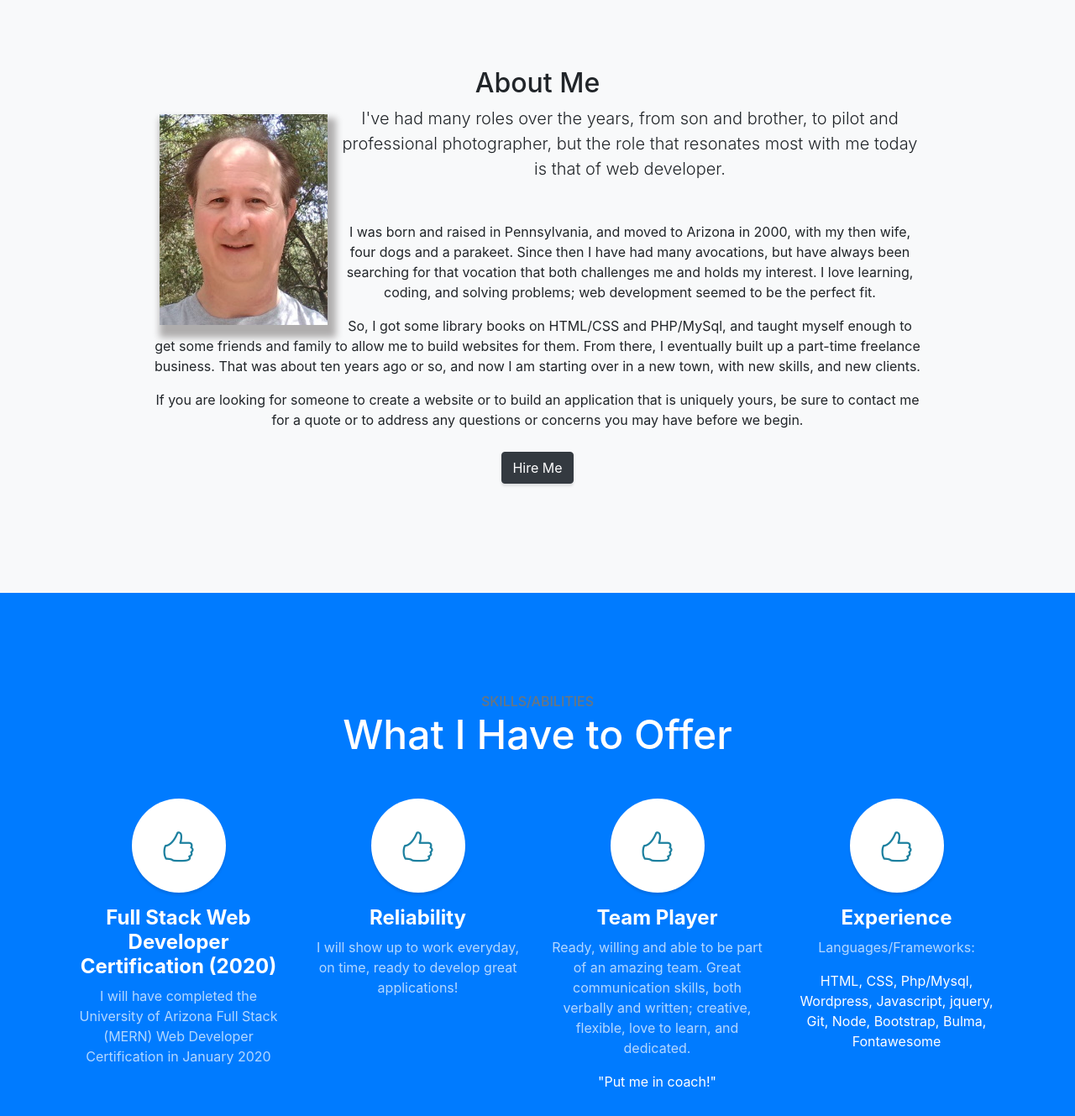
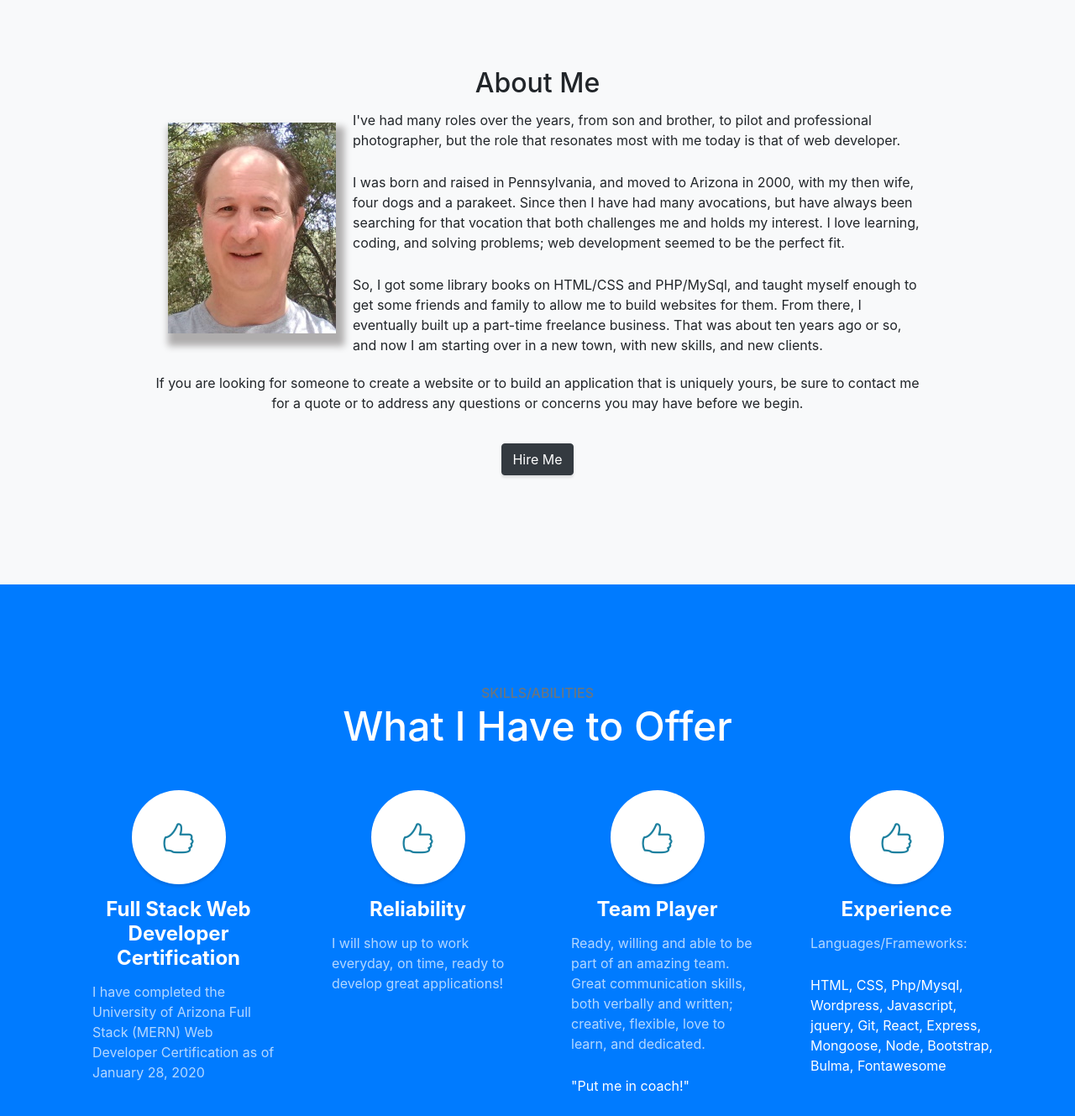
Before and after one commit to flyboy85749/Responsive-Portfolio, a website with bundled scripts: page index.html in a window 1280 px wide. Shown: the part 840-2169 px from the top of the page at 84% size. Built offline with nearby package versions, Linux system fonts and the light colour scheme.

Commit message:
updated some info regarding certification and copyright date

```diff
--- a/css/styles.css
+++ b/css/styles.css
@@ -1,11 +1,21 @@
 .me {
     float: left;
-    margin: 10px;
+    margin: 20px;
     box-shadow: 5px 10px 8px 5px #afadad;
 }
 
 .btn-primary {
     margin: 10px;
+}
+
+p {
+    text-align: left;
+    padding: 5px;
+    margin-left: 20px;
+}
+
+p.lead mb-5 {
+    margin-bottom: 0px;
 }
 
 .btn-xl {
--- a/index.html
+++ b/index.html
@@ -84,7 +84,7 @@
 
           <img src="img/me.jpg" class="me">
 
-          <p class="lead mb-5">I've had many roles over the years, from son and brother, to pilot and professional
+          <p>I've had many roles over the years, from son and brother, to pilot and professional
             photographer, but the role that resonates most with me today is that of web developer.</p>
 
           <p>I was born and raised in Pennsylvania, and moved to Arizona in 2000, with my then wife, four dogs and a
@@ -118,10 +118,10 @@
             <i class="icon-like"></i>
           </span>
           <h4>
-            <strong>Full Stack Web Developer Certification (2020)</strong>
+            <strong>Full Stack Web Developer Certification</strong>
           </h4>
-          <p class="text-faded">I will have completed the University of Arizona Full Stack (MERN) Web Developer
-            Certification in January 2020</p>
+          <p class="text-faded">I have completed the University of Arizona Full Stack (MERN) Web Developer
+            Certification as of January 28, 2020</p>
         </div>
         <div class="col-lg-3 col-md-6 mb-5 mb-lg-0">
           <span class="service-icon rounded-circle mx-auto mb-3">
@@ -152,7 +152,7 @@
             <strong>Experience</strong>
           </h4>
           <p class="text-faded">Languages/Frameworks:</p>
-          <p>HTML, CSS, Php/Mysql, Wordpress, Javascript, jquery, Git, Node, Bootstrap, Bulma, Fontawesome</p>
+          <p>HTML, CSS, Php/Mysql, Wordpress, Javascript, jquery, Git, React, Express, Mongoose, Node, Bootstrap, Bulma, Fontawesome</p>
         </div>
       </div>
     </div>
@@ -343,7 +343,7 @@
           </a>
         </li>
       </ul>
-      <p class="text-muted small mb-0">Copyright &copy; William H. Hall III 2019</p>
+      <p class="text-muted small mb-0">Copyright &copy; William H. Hall III 2020</p>
     </div>
   </footer>
 
```
